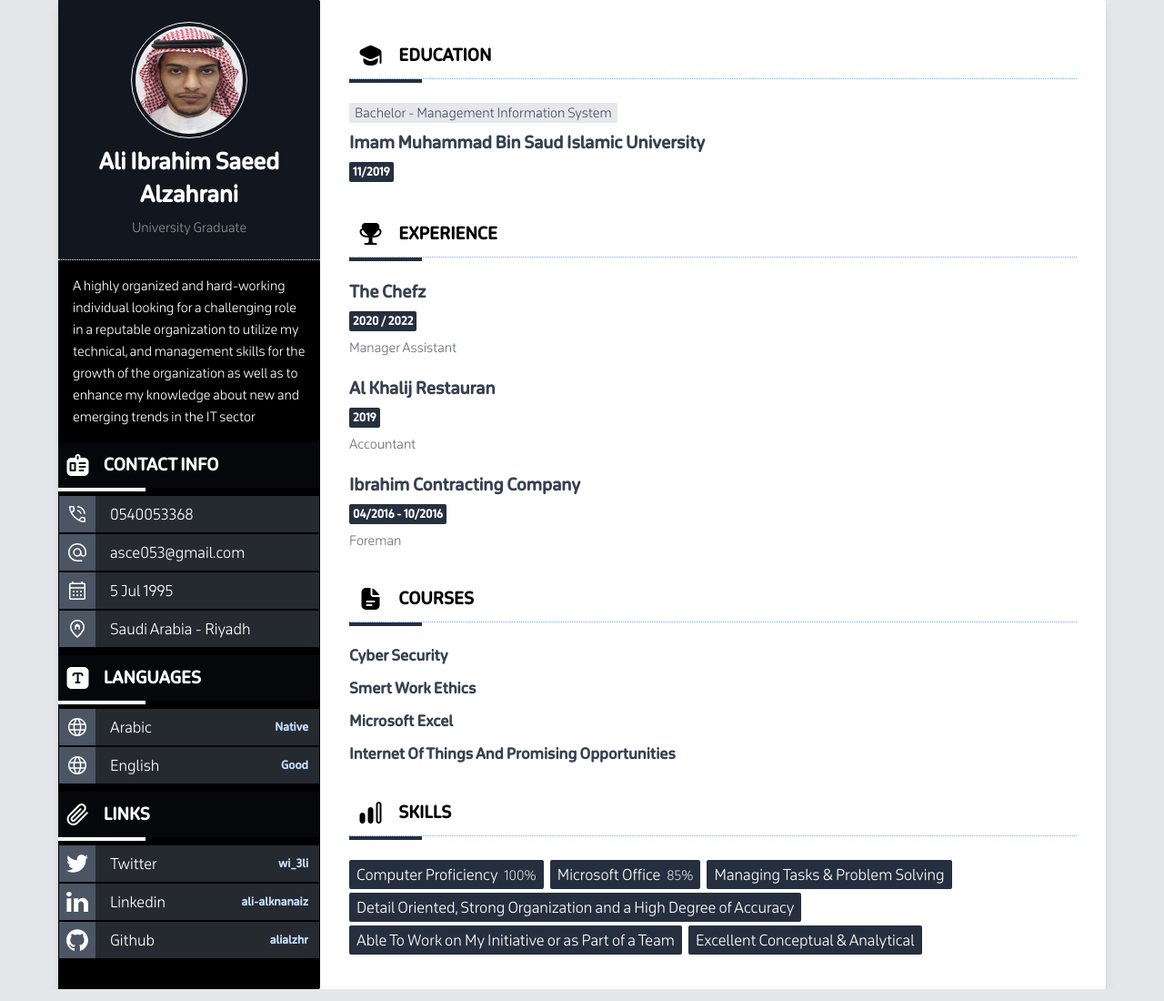
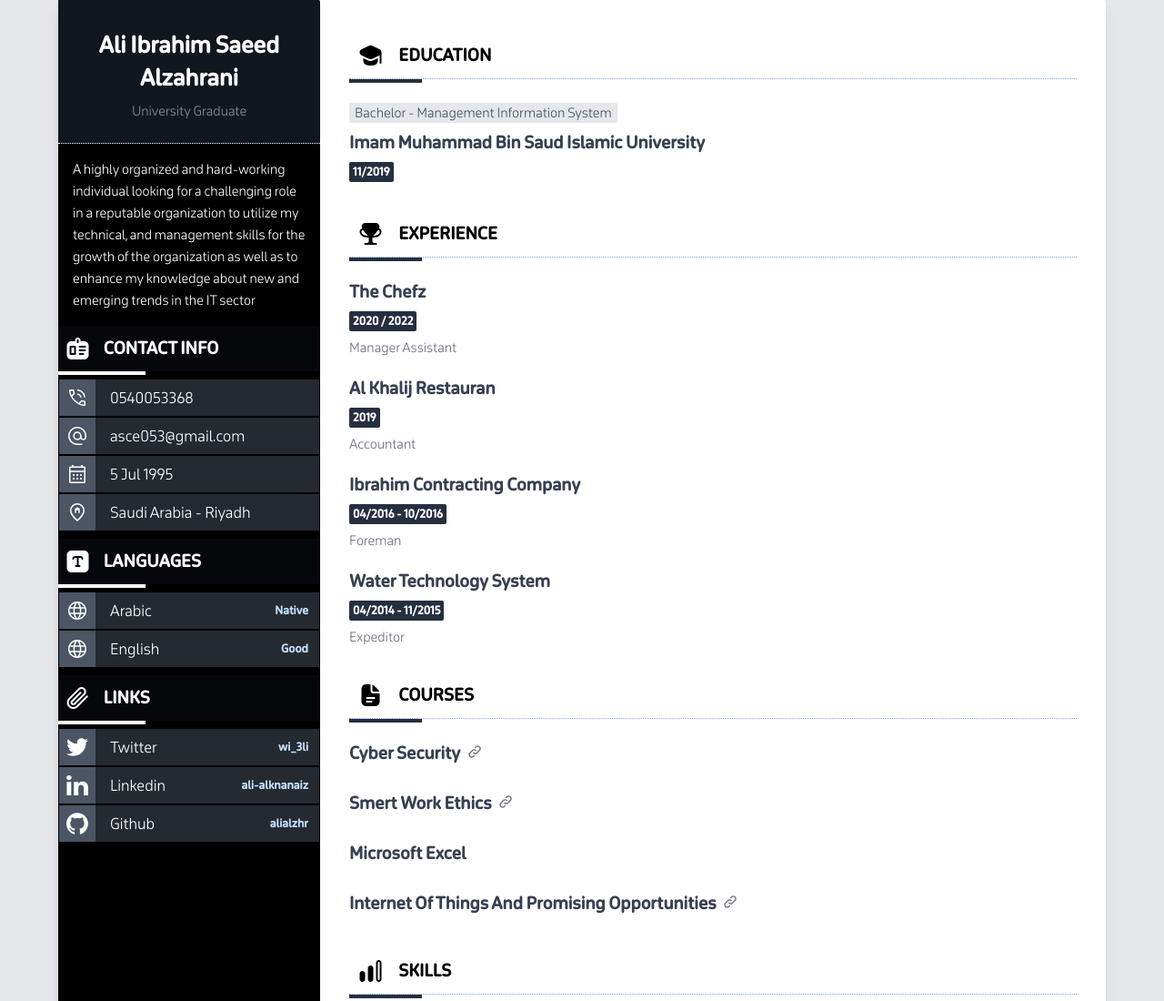
Before and after one commit to alialzhr/alialzhr.github.io, a plain HTML site: page index.html in a window 1280 px wide. Shown: the top 1100 px of the page at 91% size. Drawn offline with Linux system fonts and the light colour scheme; a small style sheet from the web is missing.

Commit message:
Update index.html

```diff
--- a/index.html
+++ b/index.html
@@ -23,7 +23,6 @@
                 <div class="block md:hidden">
                 </div>
                 <div class="lg:rounded-tr-sm p-6 bg-gray-800 bg-opacity-50 border-b border-white border-dotted">
-                    <img src="./assets/image.png" class="mx-auto w-32 h-32 p-1 border border-white rounded-full" />
                     <div class="text-center">
                         <h1 class="text-2xl font-bold capitalize mt-2">Ali Ibrahim Saeed Alzahrani</h1>
                         <p class="capitalize text-sm mt-2 opacity-50">University Graduate</p>
@@ -229,6 +228,18 @@
                                 </div>
                             </div>
                         </div>
+                        <div class="pb-3">
+                            <h1 class="capitalize font-bold mt-2 mb-2 text-lg print:text-xl print:font-normal text-gray-700"> Water Technology System</h1>
+                            <div class="flex items-center">
+                                <div class="flex-grow ">
+                                    <div class="flex items-center ">
+                                        <span class="p-0.5 px-1 rounded-sm font-bold print:text-base print:font-thin bg-gray-800 text-xs text-white">04/2014 - 11/2015
+                                        </span>
+                                    </div>
+                                    <p class="text-sm text-gray-500 mt-2" style="white-space: pre-line;unicode-bidi: plaintext; text-align: start;">Expeditor</p>
+                                </div>
+                            </div>
+                        </div>
                     </div>
                     <div class="pt-4">
                         <div class="mb-5">
@@ -239,16 +250,31 @@
                             <div class="w-20 h-1 bg-gray-800"></div>
                         </div>
                         <div class="pb-3">
-                            <h1 class="capitalize font-bold text-md print:text-md print:font-normal text-gray-700">Cyber security</h1>
+                            <a href="https://alialzhr.github.io/c/cyber_security.pdf" target="_blank" class="capitalize font-bold mt-2 mb-2 text-lg text-gray-700 block hover:text-blue-500 me-2">Cyber security
+                                <svg class="w-4 h-4 opacity-75 ms-1 inline" fill="none" stroke="currentColor" viewBox="0 0 24 24" xmlns="http://www.w3.org/2000/svg">
+                                    <path stroke-linecap="round" stroke-linejoin="round" stroke-width="2" d="M13.828 10.172a4 4 0 00-5.656 0l-4 4a4 4 0 105.656 5.656l1.102-1.101m-.758-4.899a4 4 0 005.656 0l4-4a4 4 0 00-5.656-5.656l-1.1 1.1">
+                                    </path>
+                                </svg>
+                            </a>
                         </div>
                         <div class="pb-3">
-                            <h1 class="capitalize font-bold text-md print:text-md print:font-normal text-gray-700">Smert Work Ethics</h1>
+                            <a href="https://alialzhr.github.io/c/smert_work_ethics.pdf" target="_blank" class="capitalize font-bold mt-2 mb-2 text-lg text-gray-700 block hover:text-blue-500 me-2">Smert Work Ethics
+                                <svg class="w-4 h-4 opacity-75 ms-1 inline" fill="none" stroke="currentColor" viewBox="0 0 24 24" xmlns="http://www.w3.org/2000/svg">
+                                    <path stroke-linecap="round" stroke-linejoin="round" stroke-width="2" d="M13.828 10.172a4 4 0 00-5.656 0l-4 4a4 4 0 105.656 5.656l1.102-1.101m-.758-4.899a4 4 0 005.656 0l4-4a4 4 0 00-5.656-5.656l-1.1 1.1">
+                                    </path>
+                                </svg>
+                            </a>
                         </div>
                         <div class="pb-3">
-                            <h1 class="capitalize font-bold text-md print:text-md print:font-normal text-gray-700">Microsoft Excel </h1>
+                            <h1 class="capitalize font-bold mt-2 mb-2 text-lg print:text-xl print:font-normal text-gray-700">Microsoft Excel</h1>
                         </div>
                         <div class="pb-3">
-                            <h1 class="capitalize font-bold text-md print:text-md print:font-normal text-gray-700">Internet of Things and Promising Opportunities</h1>
+                            <a href="https://alialzhr.github.io/c/internet.pdf" target="_blank" class="capitalize font-bold mt-2 mb-2 text-lg text-gray-700 block hover:text-blue-500 me-2">Internet of Things and Promising Opportunities
+                                <svg class="w-4 h-4 opacity-75 ms-1 inline" fill="none" stroke="currentColor" viewBox="0 0 24 24" xmlns="http://www.w3.org/2000/svg">
+                                    <path stroke-linecap="round" stroke-linejoin="round" stroke-width="2" d="M13.828 10.172a4 4 0 00-5.656 0l-4 4a4 4 0 105.656 5.656l1.102-1.101m-.758-4.899a4 4 0 005.656 0l4-4a4 4 0 00-5.656-5.656l-1.1 1.1">
+                                    </path>
+                                </svg>
+                            </a>
                         </div>
                     </div>
                     <div class="pt-4">
```
